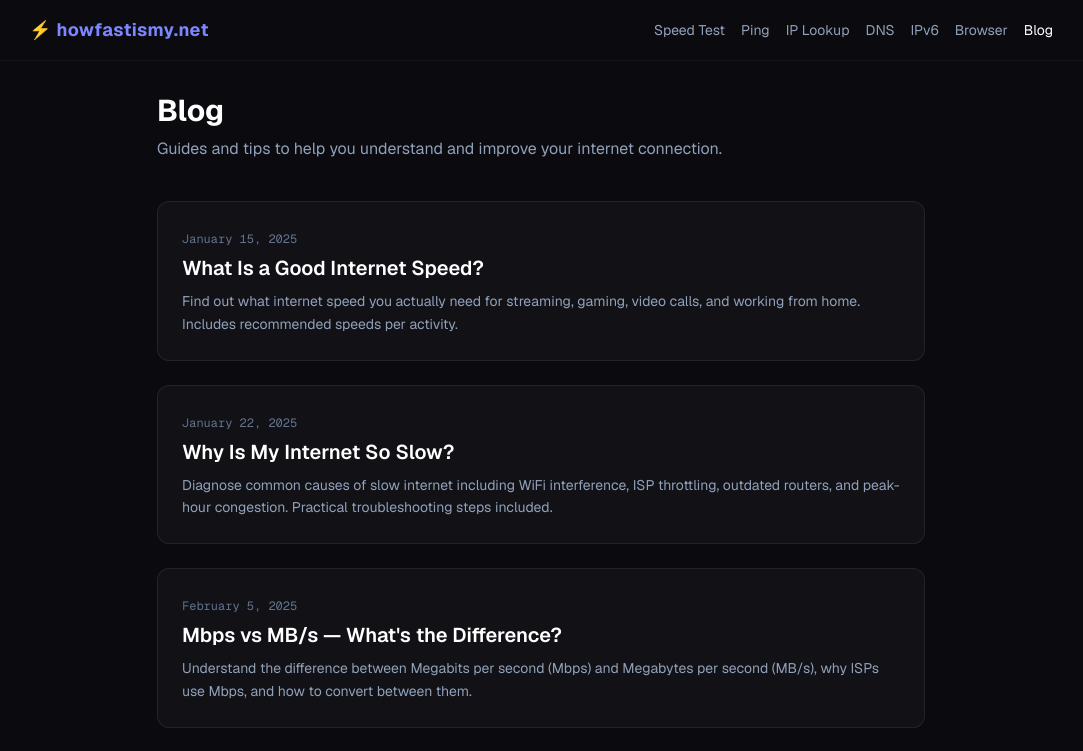
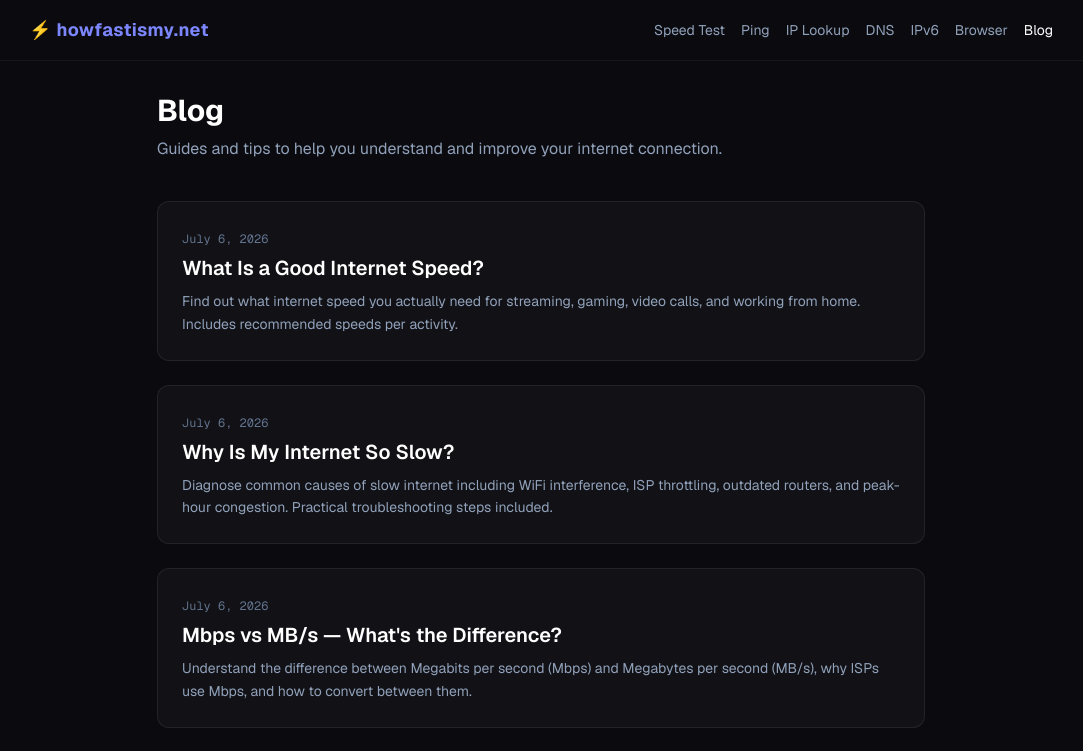
Before and after one commit to anee1993/speedtest, a Next.js app: page /blog in a window 1280 px wide. Shown: the top 751 px of the page, without its empty margins (99-1182 px from the left). Built offline with nearby package versions, Linux system fonts and the light colour scheme.

Commit message:
Fix blog dates to actual publish dates (Jul 6 and Jul 12, 2026)

```diff
--- a/app/blog/_lib/posts.ts
+++ b/app/blog/_lib/posts.ts
@@ -12,7 +12,7 @@ export const posts: BlogPost[] = [
     title: "What Is a Good Internet Speed?",
     description:
       "Find out what internet speed you actually need for streaming, gaming, video calls, and working from home. Includes recommended speeds per activity.",
-    date: "2025-01-15",
+    date: "2026-07-06",
     content: `
 <h2>What Counts as a "Good" Internet Speed?</h2>
 <p>Internet speed requirements depend entirely on what you do online. A solo web browser needs far less bandwidth than a household of four streaming 4K video simultaneously. The key metric is <strong>download speed</strong>, measured in Megabits per second (Mbps), though upload speed and latency matter too.</p>
@@ -66,7 +66,7 @@ export const posts: BlogPost[] = [
     title: "Why Is My Internet So Slow?",
     description:
       "Diagnose common causes of slow internet including WiFi interference, ISP throttling, outdated routers, and peak-hour congestion. Practical troubleshooting steps included.",
-    date: "2025-01-22",
+    date: "2026-07-06",
     content: `
 <h2>Slow Internet Is Frustrating — But Usually Fixable</h2>
 <p>Few things are more annoying than watching a loading spinner when you are trying to work, stream, or game. Slow internet has many possible causes, and most of them are within your control. The first step is measuring your actual speed with a <a href="https://howfastismy.net">quick speed test</a> so you know where you stand.</p>
@@ -123,7 +123,7 @@ export const posts: BlogPost[] = [
     title: "Mbps vs MB/s — What's the Difference?",
     description:
       "Understand the difference between Megabits per second (Mbps) and Megabytes per second (MB/s), why ISPs use Mbps, and how to convert between them.",
-    date: "2025-02-05",
+    date: "2026-07-06",
     content: `
 <h2>Why Internet Speeds Are Confusing</h2>
 <p>You pay for "100 Mbps" internet, but when you download a file, your browser shows 12 MB/s. Did you get ripped off? Not at all — those are two different units measuring the same thing. Understanding the difference between <strong>Megabits per second (Mbps)</strong> and <strong>Megabytes per second (MB/s)</strong> clears up a lot of confusion.</p>
@@ -201,7 +201,7 @@ export const posts: BlogPost[] = [
     title: "What Is Ping and Why Does It Matter?",
     description:
       "Learn what ping (latency) means, how it works, what affects it, and what constitutes good vs bad ping for gaming, video calls, and browsing.",
-    date: "2025-02-18",
+    date: "2026-07-06",
     content: `
 <h2>Ping Explained Simply</h2>
 <p><strong>Ping</strong> measures the time it takes for a small packet of data to travel from your device to a server and back. It is measured in milliseconds (ms) and is also called <strong>latency</strong>. A lower ping means a more responsive connection.</p>
@@ -279,7 +279,7 @@ export const posts: BlogPost[] = [
     title: "Is 30 Mbps Good Enough for Gaming?",
     description:
       "Find out if 30 Mbps is fast enough for online gaming across FPS, MMO, and battle royale games. Learn why ping matters more than speed and what to look for.",
-    date: "2025-03-05",
+    date: "2026-07-06",
     content: `
 <h2>The Short Answer: Yes, 30 Mbps Is Enough for Playing Online Games</h2>
 <p>If you have a 30 Mbps connection, you have more than enough bandwidth for online gaming. Most games use between 20 and 80 KB/s (yes, kilobytes) of bandwidth during active play. That is a tiny fraction of your available speed. The real factors that determine your gaming experience are <strong>ping</strong> (latency) and <strong>packet loss</strong>, not raw download speed.</p>
@@ -354,7 +354,7 @@ export const posts: BlogPost[] = [
     title: "How to Test WiFi Speed on Your Phone",
     description:
       "Learn how to accurately test your WiFi speed on iPhone and Android. Covers browser-based tests, apps, tips for reliable results, and troubleshooting slow WiFi on mobile.",
-    date: "2025-03-18",
+    date: "2026-07-06",
     content: `
 <h2>Why Test WiFi Speed on Your Phone?</h2>
 <p>Your phone is probably the device you use most on WiFi. If websites load slowly, videos buffer, or video calls drop quality on your mobile device, the first step is measuring what speed you are actually getting. Testing on your phone specifically — rather than a desktop — tells you what your wireless experience is like where you typically use the device.</p>
@@ -440,7 +440,7 @@ export const posts: BlogPost[] = [
     title: "What Is Jitter and How Does It Affect Your Connection?",
     description:
       "Understand what jitter means for your internet connection, how it differs from ping, what causes it, and practical steps to reduce it for smoother gaming and video calls.",
-    date: "2025-04-02",
+    date: "2026-07-06",
     content: `
 <h2>Jitter Defined: The Inconsistency in Your Connection</h2>
 <p><strong>Jitter</strong> is the variation in time between data packets arriving at your device. In simpler terms: if your ping is normally 30 ms but sometimes jumps to 80 ms and drops to 10 ms, that fluctuation is jitter. It measures how consistent (or inconsistent) your connection timing is.</p>
@@ -537,7 +537,7 @@ export const posts: BlogPost[] = [
     title: "Fiber vs Cable vs DSL — Which Internet Type Is Best?",
     description:
       "Compare fiber, cable, and DSL internet connections. Covers speed, latency, reliability, pricing, and which type works best for different use cases.",
-    date: "2025-04-15",
+    date: "2026-07-06",
     content: `
 <h2>Three Technologies, Very Different Experiences</h2>
 <p>Not all internet connections are created equal. Fiber, cable, and DSL use fundamentally different technologies to deliver data to your home, and those differences affect speed, latency, reliability, and price. Understanding what each offers helps you choose the right connection — or understand why your current one behaves the way it does.</p>
@@ -661,7 +661,7 @@ export const posts: BlogPost[] = [
     title: "How to Fix High Ping on PC: 7 Proven Ways to Reduce Gaming Lag",
     description:
       "Struggling with game lag? Learn how to fix high ping on your PC with easy, step-by-step optimization steps to lower latency and stop stuttering.",
-    date: "2025-05-01",
+    date: "2026-07-06",
     content: `
 <h2>Why Is Your Ping So High?</h2>
 <p>You are in a firefight, you have the perfect shot lined up, and then — rubber-band. Your character teleports back two steps. The kill that should have been yours registers for the other player instead. High ping ruins online gaming more than any other single factor.</p>
@@ -807,7 +807,7 @@ export const posts: BlogPost[] = [
     title: "Why Is My Upload Speed So Slow? Causes and Fixes",
     description:
       "Discover why your upload speed is much slower than download, common causes of slow uploads, and practical steps to fix it.",
-    date: "2025-05-15",
+    date: "2026-07-12",
     content: `
 <h2>Why Is My Upload Speed So Much Slower Than Download?</h2>
 <p>If you have ever tried to upload a large video, share files to the cloud, or stream yourself on Twitch, you have probably noticed something frustrating: your upload speed is a fraction of your download speed. You are not imagining it, and it is not a glitch. For most internet connections, this asymmetry is by design.</p>
@@ -885,7 +885,7 @@ export const posts: BlogPost[] = [
     title: "How to Check If Your ISP Is Throttling Your Internet",
     description:
       "Learn the signs of ISP throttling, how to test for it, and what you can do about it. Includes step-by-step detection methods.",
-    date: "2025-05-28",
+    date: "2026-07-12",
     content: `
 <h2>What Is ISP Throttling?</h2>
 <p>ISP throttling is when your Internet Service Provider intentionally slows down your connection. They might reduce speeds for specific activities (like streaming or torrenting), during certain times of day, or after you hit a data usage threshold. It is a real practice, and it is more common than most people think.</p>
@@ -974,7 +974,7 @@ export const posts: BlogPost[] = [
     title: "Is 100 Mbps Fast Enough for a Family of 4?",
     description:
       "Find out if a 100 Mbps internet plan can handle 4 people streaming, gaming, and working from home simultaneously.",
-    date: "2025-06-10",
+    date: "2026-07-12",
     content: `
 <h2>The Quick Answer</h2>
 <p>For most families of four, 100 Mbps is enough — but just barely. It works well if your household has moderate usage patterns. But if multiple people are streaming 4K, gaming online, and on video calls simultaneously, you will start hitting the ceiling. Let's break down the math and real-world scenarios.</p>
@@ -1079,7 +1079,7 @@ export const posts: BlogPost[] = [
     title: "How to Reduce Buffering on Netflix: 8 Quick Fixes",
     description:
       "Stop Netflix buffering with these practical fixes. From checking your speed to optimizing your WiFi, get back to smooth streaming.",
-    date: "2025-06-22",
+    date: "2026-07-12",
     content: `
 <h2>Why Does Netflix Buffer?</h2>
 <p>Buffering happens when Netflix cannot download video data fast enough to keep up with playback. The spinning circle appears while your device waits for the next chunk of video to arrive. The most common cause is insufficient bandwidth, but there are many other factors that can interrupt smooth streaming even on a fast connection.</p>
@@ -1168,7 +1168,7 @@ export const posts: BlogPost[] = [
     title: "Ethernet vs WiFi for Gaming — Does the Cable Really Matter?",
     description:
       "Compare Ethernet and WiFi for online gaming. See real latency differences, when WiFi is good enough, and when you need a cable.",
-    date: "2025-07-05",
+    date: "2026-07-12",
     content: `
 <h2>The Short Answer: Yes, the Cable Matters</h2>
 <p>For competitive online gaming, Ethernet provides a measurable advantage over WiFi. The difference is not about download speed — it is about latency consistency, jitter reduction, and packet loss elimination. If you play ranked matches in fast-paced games, a wired connection makes a noticeable difference. For casual gaming, WiFi is usually fine.</p>
--- a/app/sitemap.ts
+++ b/app/sitemap.ts
@@ -48,85 +48,85 @@ export default function sitemap(): MetadataRoute.Sitemap {
     },
     {
       url: `${baseUrl}/blog/good-internet-speed`,
-      lastModified: new Date("2025-01-15"),
+      lastModified: new Date("2026-07-06"),
       changeFrequency: "monthly",
       priority: 0.7,
     },
     {
       url: `${baseUrl}/blog/why-is-my-internet-slow`,
-      lastModified: new Date("2025-01-22"),
+      lastModified: new Date("2026-07-06"),
       changeFrequency: "monthly",
       priority: 0.7,
     },
     {
       url: `${baseUrl}/blog/mbps-vs-mbs`,
-      lastModified: new Date("2025-02-05"),
+      lastModified: new Date("2026-07-06"),
       changeFrequency: "monthly",
       priority: 0.7,
     },
     {
       url: `${baseUrl}/blog/what-is-ping`,
-      lastModified: new Date("2025-02-18"),
+      lastModified: new Date("2026-07-06"),
       changeFrequency: "monthly",
       priority: 0.7,
     },
     {
       url: `${baseUrl}/blog/is-30-mbps-good-for-gaming`,
-      lastModified: new Date("2025-03-05"),
+      lastModified: new Date("2026-07-06"),
       changeFrequency: "monthly",
       priority: 0.7,
     },
     {
       url: `${baseUrl}/blog/test-wifi-speed-on-phone`,
-      lastModified: new Date("2025-03-18"),
+      lastModified: new Date("2026-07-06"),
       changeFrequency: "monthly",
       priority: 0.7,
     },
     {
       url: `${baseUrl}/blog/what-is-jitter`,
-      lastModified: new Date("2025-04-02"),
+      lastModified: new Date("2026-07-06"),
       changeFrequency: "monthly",
       priority: 0.7,
     },
     {
       url: `${baseUrl}/blog/fiber-vs-cable-vs-dsl`,
-      lastModified: new Date("2025-04-15"),
+      lastModified: new Date("2026-07-06"),
       changeFrequency: "monthly",
       priority: 0.7,
     },
     {
       url: `${baseUrl}/blog/fix-high-ping-pc`,
-      lastModified: new Date("2025-05-01"),
+      lastModified: new Date("2026-07-06"),
       changeFrequency: "monthly",
       priority: 0.7,
     },
     {
       url: `${baseUrl}/blog/why-is-my-upload-speed-so-slow`,
-      lastModified: new Date("2025-05-15"),
+      lastModified: new Date("2026-07-12"),
       changeFrequency: "monthly",
       priority: 0.7,
     },
     {
       url: `${baseUrl}/blog/is-my-isp-throttling-me`,
-      lastModified: new Date("2025-05-28"),
+      lastModified: new Date("2026-07-12"),
       changeFrequency: "monthly",
       priority: 0.7,
     },
     {
       url: `${baseUrl}/blog/is-100-mbps-enough-for-family`,
-      lastModified: new Date("2025-06-10"),
+      lastModified: new Date("2026-07-12"),
       changeFrequency: "monthly",
       priority: 0.7,
     },
     {
       url: `${baseUrl}/blog/how-to-reduce-buffering-netflix`,
-      lastModified: new Date("2025-06-22"),
+      lastModified: new Date("2026-07-12"),
       changeFrequency: "monthly",
       priority: 0.7,
     },
     {
       url: `${baseUrl}/blog/ethernet-vs-wifi-gaming`,
-      lastModified: new Date("2025-07-05"),
+      lastModified: new Date("2026-07-12"),
       changeFrequency: "monthly",
       priority: 0.7,
     },
```
